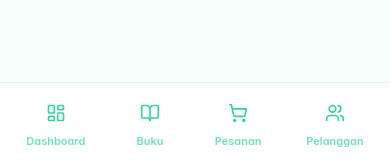
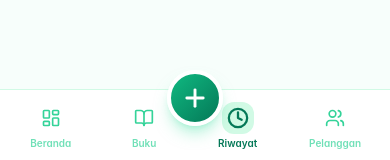
Before and after one commit to shaanieel/pustaka-pos, a Next.js app: page /orders in a window 390 px wide. Shown: the part 681-841 px from the top of the page. Built offline with nearby package versions, Linux system fonts and the light colour scheme; no server answers; the database is empty.

Commit message:
feat: mobile nav 5 menu + center floating btn, receipt islamic makeover (address, phone, syukron, remove kasir)

```diff
--- a/src/app/layout.tsx
+++ b/src/app/layout.tsx
@@ -5,8 +5,8 @@ import { Sidebar } from "@/components/Sidebar";
 import { MobileNav } from "@/components/MobileNav";
 
 export const metadata: Metadata = {
-  title: "Bunayya Putra — Kasir Toko Buku",
-  description: "Aplikasi kasir modern untuk Bunayya Putra",
+  title: "Bunayya Putra — Grosir Al-Qur'an & Buku Islam",
+  description: "Aplikasi kasir modern — Grosir Al-Qur'an dan Buku-Buku Islam",
 };
 
 export const viewport: Viewport = {
--- a/src/app/orders/new/page.tsx
+++ b/src/app/orders/new/page.tsx
@@ -244,7 +244,6 @@ export default function NewOrderPage() {
         order={savedOrder}
         items={savedItems}
         customerName={selectedCustomer?.name || "Pelanggan Umum"}
-        cashierName="Kasir"
         paymentAmount={paymentAmount}
         changeAmount={changeAmount}
         onClose={handleCloseReceipt}
--- a/src/app/orders/page.tsx
+++ b/src/app/orders/page.tsx
@@ -160,7 +160,6 @@ export default function OrdersPage() {
           order={viewingOrder}
           items={viewingItems}
           customerName={viewingOrder.customer_name || "Pelanggan Umum"}
-          cashierName="Kasir"
           paymentAmount={viewingOrder.final_amount}
           changeAmount={0}
           onClose={() => {
--- a/src/components/MobileNav.tsx
+++ b/src/components/MobileNav.tsx
@@ -1,40 +1,46 @@
 "use client";
 
 import Link from "next/link";
-import { usePathname } from "next/navigation";
+import { usePathname, useRouter } from "next/navigation";
 import {
   LayoutDashboard,
   BookOpen,
   ShoppingCart,
   Users,
+  Plus,
+  Clock,
 } from "lucide-react";
 import { clsx } from "clsx";
 
 const navItems = [
-  { href: "/", label: "Dashboard", icon: LayoutDashboard },
+  { href: "/", label: "Beranda", icon: LayoutDashboard },
   { href: "/books", label: "Buku", icon: BookOpen },
-  { href: "/orders/new", label: "Pesanan", icon: ShoppingCart },
+  // Center: floating add button (not in the map, rendered separately)
+  { href: "/orders", label: "Riwayat", icon: Clock },
   { href: "/customers", label: "Pelanggan", icon: Users },
 ];
 
 export function MobileNav() {
   const pathname = usePathname();
+  const router = useRouter();
+
+  function isActive(href: string) {
+    if (href === "/") return pathname === "/";
+    return pathname.startsWith(href);
+  }
 
   return (
-    <nav className="lg:hidden fixed bottom-0 left-0 right-0 bg-white/95 backdrop-blur-xl border-t border-brand-100 z-50 safe-area-bottom">
-      <div className="flex items-center justify-around px-1 py-2">
-        {navItems.map((item) => {
-          const isActive =
-            pathname === item.href ||
-            (item.href !== "/" && pathname.startsWith(item.href));
-
+    <nav className="lg:hidden fixed bottom-0 left-0 right-0 bg-white/95 backdrop-blur-xl border-t border-brand-100 z-50">
+      <div className="flex items-center justify-around px-1 py-2 relative">
+        {navItems.map((item, i) => {
+          const active = isActive(item.href);
           return (
             <Link
               key={item.href}
               href={item.href}
               className={clsx(
-                "flex flex-col items-center gap-1 py-1.5 px-3 rounded-2xl min-w-[64px] transition-all duration-200",
-                isActive
+                "flex flex-col items-center gap-0.5 py-1 px-2 rounded-2xl min-w-[60px] transition-all duration-200",
+                active
                   ? "text-brand-700"
                   : "text-brand-400 hover:text-brand-600"
               )}
@@ -42,21 +48,21 @@ export function MobileNav() {
               <div
                 className={clsx(
                   "relative p-1.5 rounded-xl transition-all duration-200",
-                  isActive && "bg-brand-100"
+                  active && "bg-brand-100"
                 )}
               >
                 <item.icon
                   className={clsx(
                     "w-5 h-5 transition-all",
-                    isActive && "scale-110"
+                    active && "scale-110"
                   )}
-                  strokeWidth={isActive ? 2.5 : 2}
+                  strokeWidth={active ? 2.5 : 2}
                 />
               </div>
               <span
                 className={clsx(
-                  "text-[11px] font-semibold transition-all",
-                  isActive ? "opacity-100" : "opacity-70"
+                  "text-[10px] font-semibold transition-all",
+                  active ? "opacity-100" : "opacity-70"
                 )}
               >
                 {item.label}
@@ -64,6 +70,19 @@ export function MobileNav() {
             </Link>
           );
         })}
+
+        {/* Floating Center Button — Pesanan Baru */}
+        <div className="absolute left-1/2 -translate-x-1/2 -top-5 z-10">
+          <button
+            onClick={() => router.push("/orders/new")}
+            className="w-14 h-14 rounded-full bg-gradient-to-br from-brand-500 to-brand-700 text-white
+                       flex items-center justify-center shadow-lg shadow-brand-300/50
+                       active:scale-90 transition-transform duration-150
+                       border-4 border-white"
+          >
+            <Plus className="w-7 h-7" strokeWidth={2.5} />
+          </button>
+        </div>
       </div>
     </nav>
   );
--- a/src/components/Sidebar.tsx
+++ b/src/components/Sidebar.tsx
@@ -38,7 +38,7 @@ export function Sidebar() {
               Bunayya<span className="text-brand-600">Putra</span>
             </h1>
             <p className="text-[11px] text-brand-400 font-medium">
-              Kasir Toko Buku
+            Grosir Al-Qur'an &amp; Buku Islam
             </p>
           </div>
         </Link>
```
Also changed, not shown: src/components/Receipt.tsx (+38 -63 lines).
